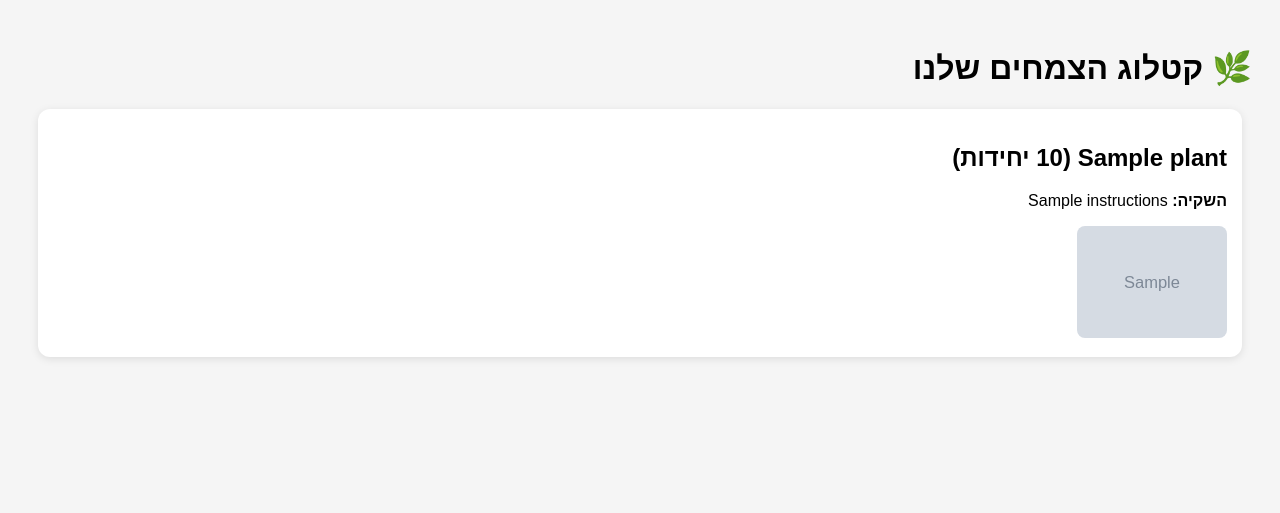
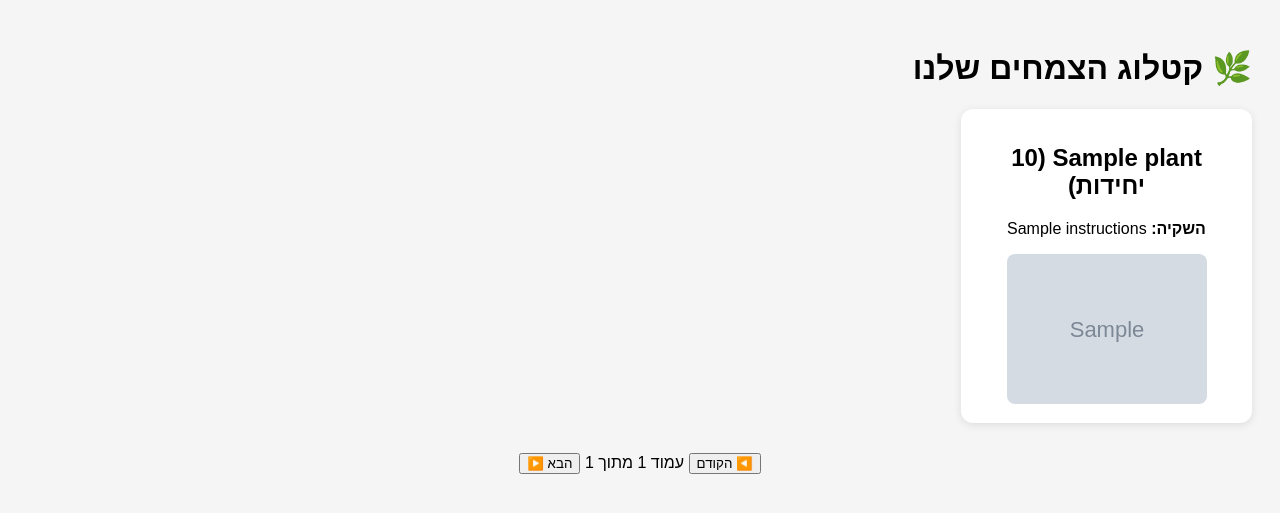
Before and after one commit to eli4941724/mashtela-three-and-flouwer, a Flask app: template templates/plants.html in a window 1280 px wide. Shown: the top 513 px of the page. Run offline with Flask 3, Linux system fonts and the light colour scheme; the template is opened without the code that fills it: most values are stand-ins (such as "Sample title", 1, 10 or a date in 2020); grey boxes marked "Sample" are stand-in pictures.

Commit message:
שידרוג plants.html

```diff
--- a/templates/plants.html
+++ b/templates/plants.html
@@ -4,28 +4,89 @@
   <meta charset="UTF-8">
   <title>קטלוג צמחים</title>
   <style>
-    body { font-family: sans-serif; padding: 20px; background: #f5f5f5; direction: rtl; }
-    .plant {
+    body {
+      font-family: sans-serif;
+      padding: 20px;
+      background: #f5f5f5;
+      direction: rtl;
+    }
+    .gallery {
+      display: grid;
+      grid-template-columns: repeat(auto-fill, minmax(250px, 1fr));
+      gap: 20px;
+    }
+    .gallery-item {
       background: white;
       padding: 15px;
-      margin: 10px;
       border-radius: 12px;
       box-shadow: 0 2px 8px rgba(0,0,0,0.1);
+      text-align: center;
     }
     img {
-      max-width: 150px;
+      max-width: 100%;
+      max-height: 150px;
       border-radius: 8px;
+    }
+    .pagination {
+      text-align: center;
+      margin: 30px 0;
+    }
+    .hidden {
+      display: none;
     }
   </style>
 </head>
 <body>
+
   <h1>🌿 קטלוג הצמחים שלנו</h1>
+
+  <div class="gallery">
     {% for plant in plants %}
-    <div class="plant">
+      <div class="gallery-item" data-name="{{ plant['name'] }}">
         <h2>{{ plant['name'] }} ({{ plant['amount'] }} יחידות)</h2>
         <p><strong>השקיה:</strong> {{ plant['instructions'] }}</p>
         <img src="{{ plant['image'] }}" alt="{{ plant['name'] }}">
       </div>
     {% endfor %}
+  </div>
+
+  <div class="pagination">
+    <button onclick="previousPage()">◀️ הקודם</button>
+    <span id="pageIndicator"></span>
+    <button onclick="nextPage()">הבא ▶️</button>
+  </div>
+
+  <script>
+    let currentPage = 0;
+    const itemsPerPage = 15;
+
+    function paginateGallery() {
+      const items = document.querySelectorAll('.gallery-item');
+      const totalPages = Math.ceil(items.length / itemsPerPage);
+      items.forEach((item, index) => {
+        item.classList.toggle("hidden", !(index >= currentPage * itemsPerPage && index < (currentPage + 1) * itemsPerPage));
+      });
+      document.getElementById('pageIndicator').textContent = `עמוד ${currentPage + 1} מתוך ${totalPages}`;
+    }
+
+    function nextPage() {
+      const items = document.querySelectorAll('.gallery-item');
+      const totalPages = Math.ceil(items.length / itemsPerPage);
+      if (currentPage < totalPages - 1) {
+        currentPage++;
+        paginateGallery();
+      }
+    }
+
+    function previousPage() {
+      if (currentPage > 0) {
+        currentPage--;
+        paginateGallery();
+      }
+    }
+
+    window.onload = paginateGallery;
+  </script>
+
 </body>
 </html>
```
Lines whose indentation alone changed are shown as unchanged.
